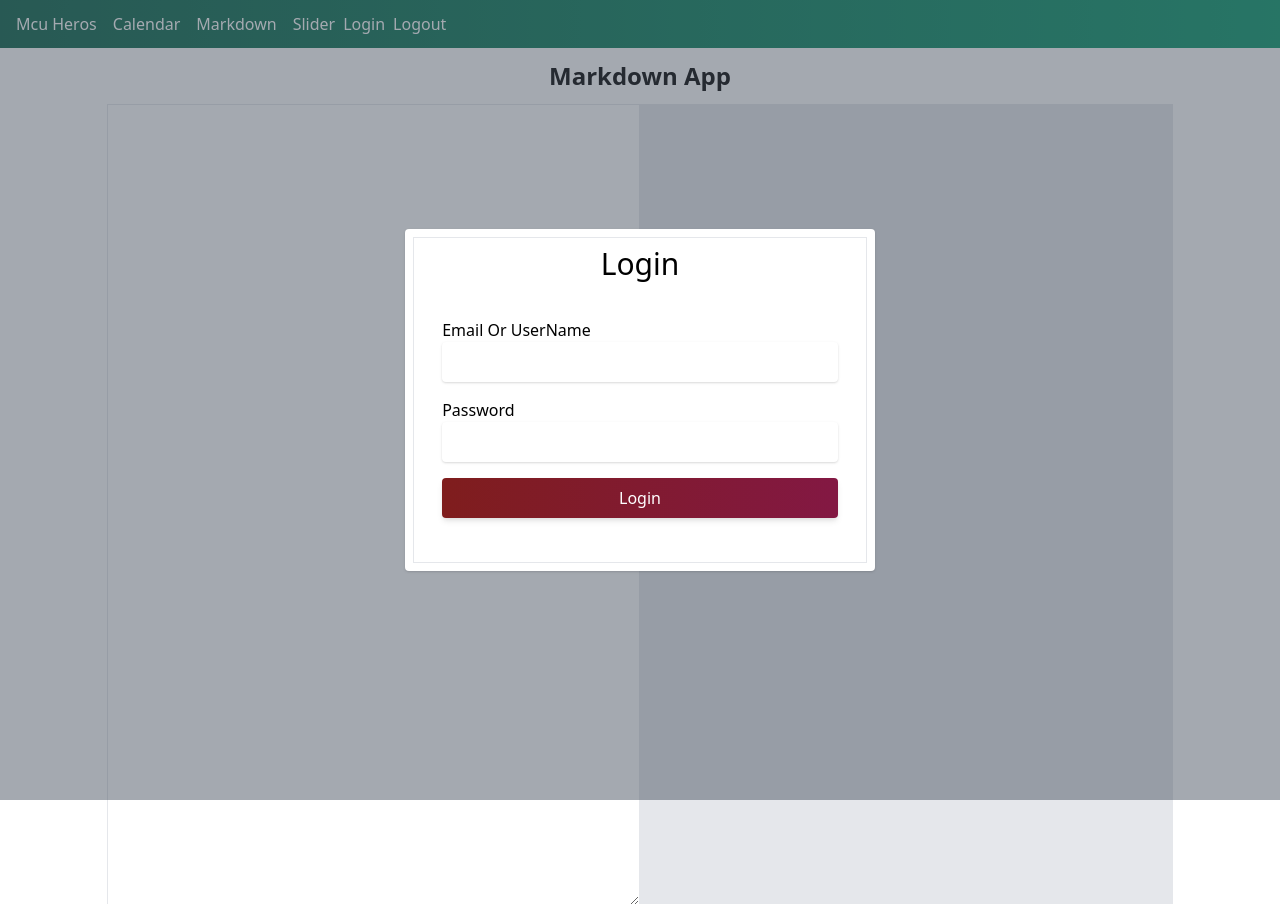
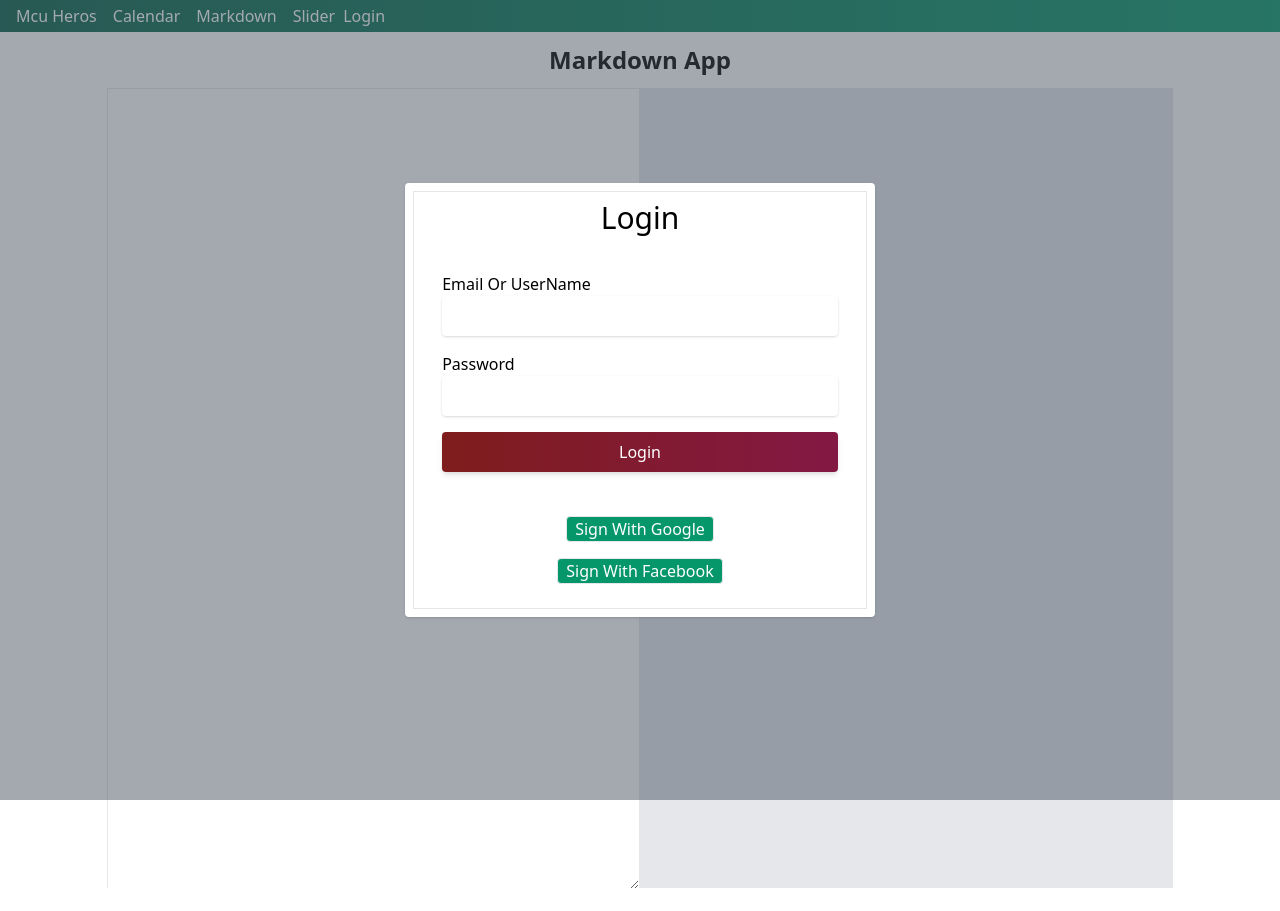
Before and after one commit to kalam714/VueJsAndTailwindProjects, a Vue app: page /markdown in a window 1280 px wide. Both pictures are taken after a click on the button "Login". Built offline with nearby package versions, Linux system fonts and the light colour scheme; no server answers.

Commit message:
login with facebook and google

```diff
--- a/src/App.vue
+++ b/src/App.vue
@@ -1,5 +1,5 @@
 <template>
-<AppHeader @open-modal="isOpen = true" />
+<AppHeader :isSignedIn ='isSignedIn'  @open-modal="isOpen = true" />
   <div class="m-auto">
 
     <router-view></router-view>
--- a/src/components/AppHeader.vue
+++ b/src/components/AppHeader.vue
@@ -1,8 +1,8 @@
 <template>
 <nav class="w-full bg-gradient-to-r from-green-800 to-green-600 text-white px-2 py-1">
     <router-link v-for="link in links" :key="link.to" :to="link.to" class="mx-2">{{link.title}}</router-link>
-    <button @click="$emit('open-modal')">Login</button>
-     <button class="p-2" @click="logout">Logout</button>
+    <button v-if="!isSignedIn" @click="$emit('open-modal')">Login</button>
+     <button v-else class="p-2" @click="logout">Logout</button>
 
 </nav>
 
@@ -12,6 +12,7 @@
 <script>
    import firebase from '../utilities/firebase'
 export default {
+    props:['isSignedIn'],
 
     data(){
         return{
--- a/src/components/Login.vue
+++ b/src/components/Login.vue
@@ -24,6 +24,12 @@
                       </button>
               </div>
               </form>
+              <section class="text-center my-4">
+                  <button class="px-2 border rounded bg-green-600 text-white" @click="signWithGoogle">Sign With Google</button>
+              </section>
+               <section class="text-center my-4">
+                  <button class="px-2 border rounded bg-green-600 text-white" @click="signWithFacebook">Sign With Facebook</button>
+              </section>
 
           </div>
           </div>
@@ -64,7 +70,21 @@ export default {
         },
         closeModal(){
             this.$emit('close-modal')
+        },
+        signWithGoogle(){
+            var provider = new firebase.auth.GoogleAuthProvider()
+            firebase.auth().signInWithPopup(provider).then(()=>{
+                this.closeModal()
+            })
+        },
+        signWithFacebook(){
+            var provider = new firebase.auth.FacebookAuthProvider();
+               firebase.auth().signInWithPopup(provider).then(()=>{
+                this.closeModal()
+            })
+
         }
+
     }
 
 }
--- a/src/components/Markdown.vue
+++ b/src/components/Markdown.vue
@@ -3,7 +3,7 @@
       <h1 class="w-full text-center text-2xl my-3 font-bold">Markdown App</h1>
       <section class="flex m-auto w-10/12 h-screen">
           <article class="w-1/2 border">
-          <textarea class="w-full h-screen" :value="text" @input="update"></textarea>
+          <textarea class="w-full h-screen" :value="text" @input="update" ref="mrdRef"></textarea>
           </article>
           <article class="w-1/2 border bg-gray-200" v-html="Text"></article>
       </section>
@@ -40,6 +40,10 @@ export default {
                clearTimeout(this.timeOut)
                 this.timeOut=setTimeout(func,wait)
         }
+    },
+
+    mounted(){
+        this.$refs.mrdRef.focus()
     }
 
 
```
